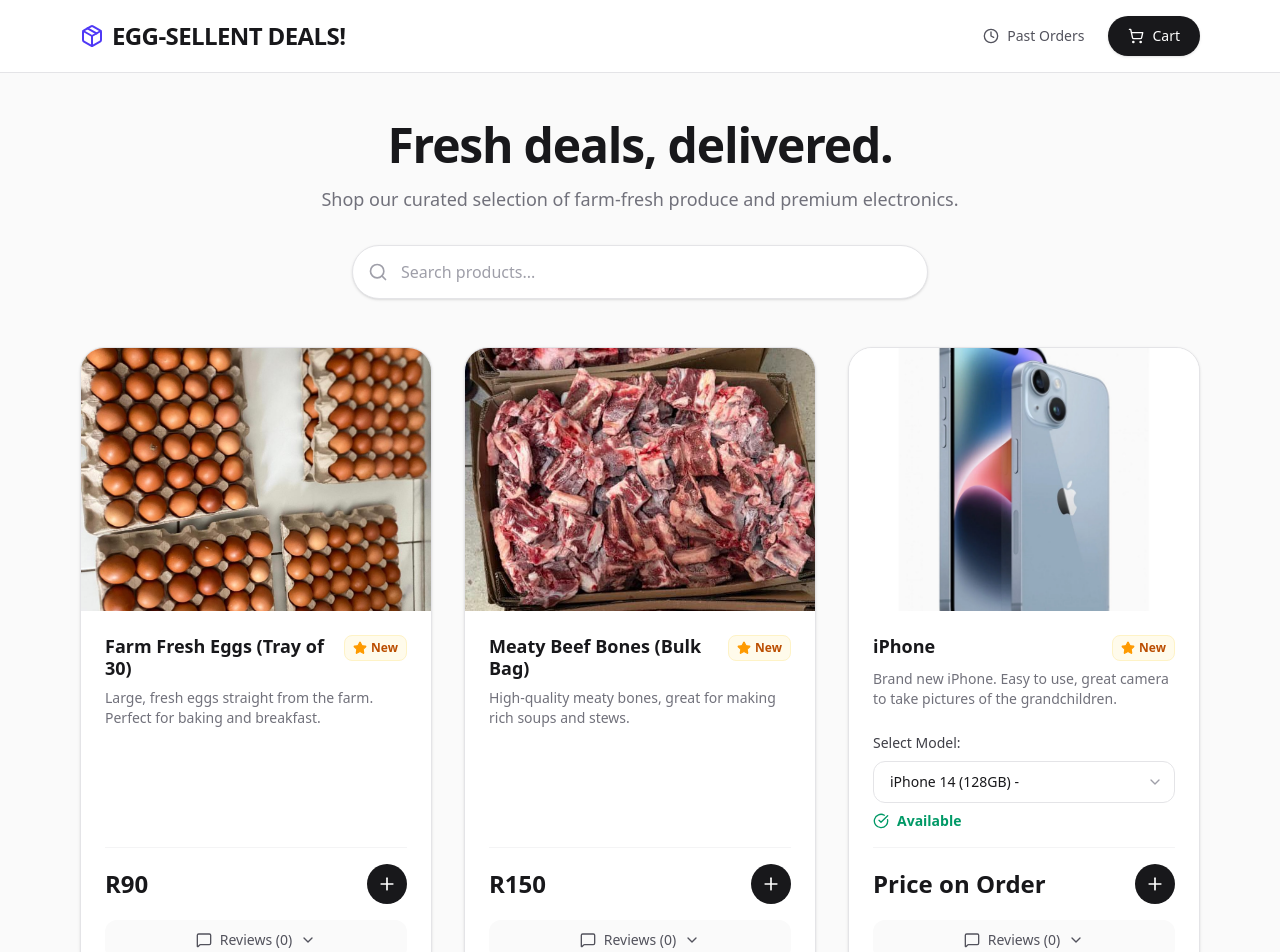
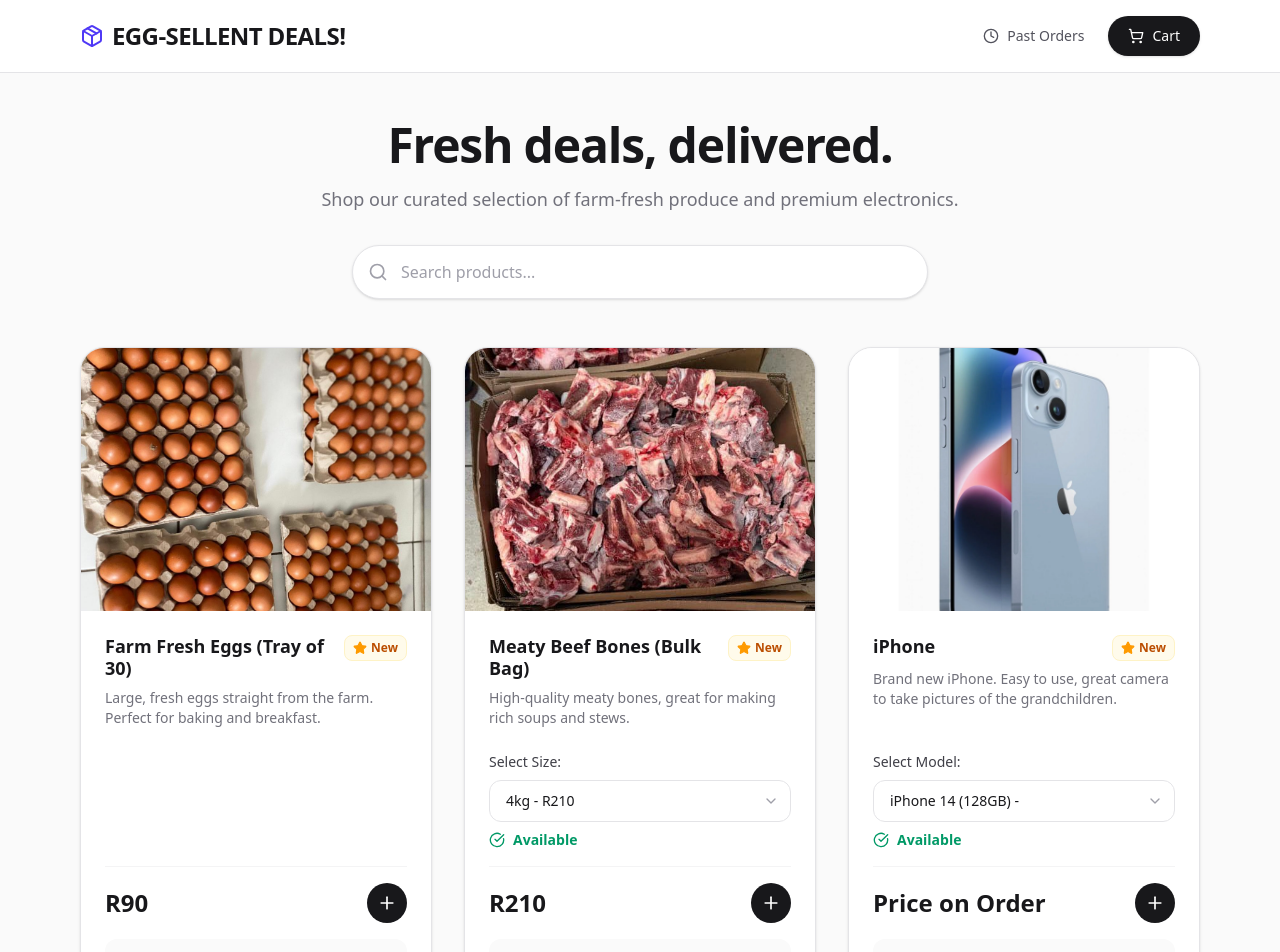
Before and after one commit to bblack-jewENT/egg-sellent-deals-, a React (Vite) app: page / in a window 1280 px wide. Shown: the top 952 px of the page. Built offline with nearby package versions, Linux system fonts and the light colour scheme.

Commit message:
Create a drop down modal for the meaty bones.

```diff
--- a/src/App.tsx
+++ b/src/App.tsx
@@ -204,6 +204,12 @@
     image: iphone11BlackImg,
   },
 ];
+
+// Meaty bones variants
+const meatyBonesVariants = [
+  { id: 1, weight: "4kg", price: 210, available: true },
+  { id: 2, weight: "5kg", price: 250, available: true },
+];
 type Product = (typeof products)[0];
 type CartItem = { product: Product; quantity: number };
 type DeliveryOption = "standard" | "express";
@@ -255,6 +261,8 @@
   }>({ rating: 5, comment: "" });
   const [selectedIphoneVariant, setSelectedIphoneVariant] =
     useState<number>(12); // Default to iPhone 14 (128GB)
+  const [selectedMeatyBonesVariant, setSelectedMeatyBonesVariant] =
+    useState<number>(1); // Default to 4kg
 
   useEffect(() => {
     const savedOrders = localStorage.getItem("pastOrders");
@@ -294,6 +302,20 @@
         cartProduct = {
           ...product,
           name: selectedVariant.name,
+          price: selectedVariant.price,
+        };
+      }
+    }
+
+    // For Meaty Bones, attach selected weight and price
+    if (product.id === 2) {
+      const selectedVariant = meatyBonesVariants.find(
+        (v) => v.id === selectedMeatyBonesVariant,
+      );
+      if (selectedVariant) {
+        cartProduct = {
+          ...product,
+          name: `${product.name} (${selectedVariant.weight})`,
           price: selectedVariant.price,
         };
       }
@@ -984,6 +1006,52 @@
                             </div>
                           )}
 
+                          {/* Meaty Bones Size Selector */}
+                          {product.id === 2 && (
+                            <div className="mb-4">
+                              <label className="block text-sm font-medium text-zinc-700 mb-2">
+                                Select Size:
+                              </label>
+                              <div className="relative">
+                                <select
+                                  value={selectedMeatyBonesVariant}
+                                  onChange={(e) =>
+                                    setSelectedMeatyBonesVariant(
+                                      Number(e.target.value),
+                                    )
+                                  }
+                                  className="w-full px-4 py-2.5 bg-white border border-zinc-200 rounded-xl text-sm text-zinc-900 appearance-none cursor-pointer hover:border-zinc-300 focus:outline-none focus:ring-2 focus:ring-indigo-500 focus:border-transparent transition-colors"
+                                >
+                                  {meatyBonesVariants.map((variant) => (
+                                    <option key={variant.id} value={variant.id}>
+                                      {variant.weight} - R{variant.price}
+                                    </option>
+                                  ))}
+                                </select>
+                                <ChevronDown className="absolute right-3 top-1/2 -translate-y-1/2 w-4 h-4 text-zinc-400 pointer-events-none" />
+                              </div>
+                              <div className="mt-2 flex items-center gap-2">
+                                {meatyBonesVariants.find(
+                                  (v) => v.id === selectedMeatyBonesVariant,
+                                )?.available ? (
+                                  <>
+                                    <CheckCircle className="w-4 h-4 text-emerald-600" />
+                                    <span className="text-sm font-semibold text-emerald-600">
+                                      Available
+                                    </span>
+                                  </>
+                                ) : (
+                                  <>
+                                    <X className="w-4 h-4 text-red-600" />
+                                    <span className="text-sm font-semibold text-red-600">
+                                      Out of Stock
+                                    </span>
+                                  </>
+                                )}
+                              </div>
+                            </div>
+                          )}
+
                           <div className="flex items-center justify-between mt-auto pt-4 border-t border-zinc-100 mb-4">
                             <span className="text-2xl font-bold text-zinc-900">
                               {product.currency}
@@ -991,7 +1059,11 @@
                                 ? iphoneVariants.find(
                                     (v) => v.id === selectedIphoneVariant,
                                   )?.price || product.price
-                                : product.price}
+                                : product.id === 2
+                                  ? meatyBonesVariants.find(
+                                      (v) => v.id === selectedMeatyBonesVariant,
+                                    )?.price || product.price
+                                  : product.price}
                             </span>
                             <button
                               onClick={() => addToCart(product)}
```
